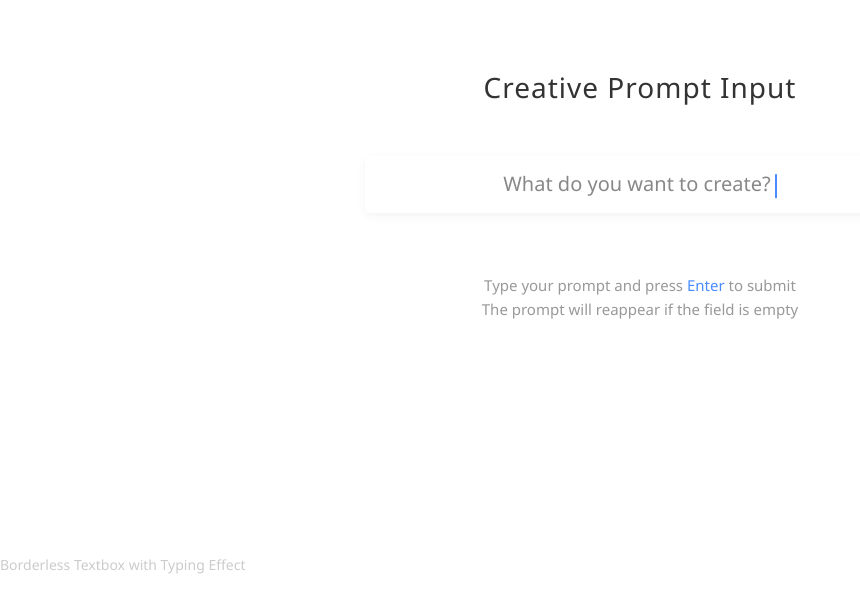
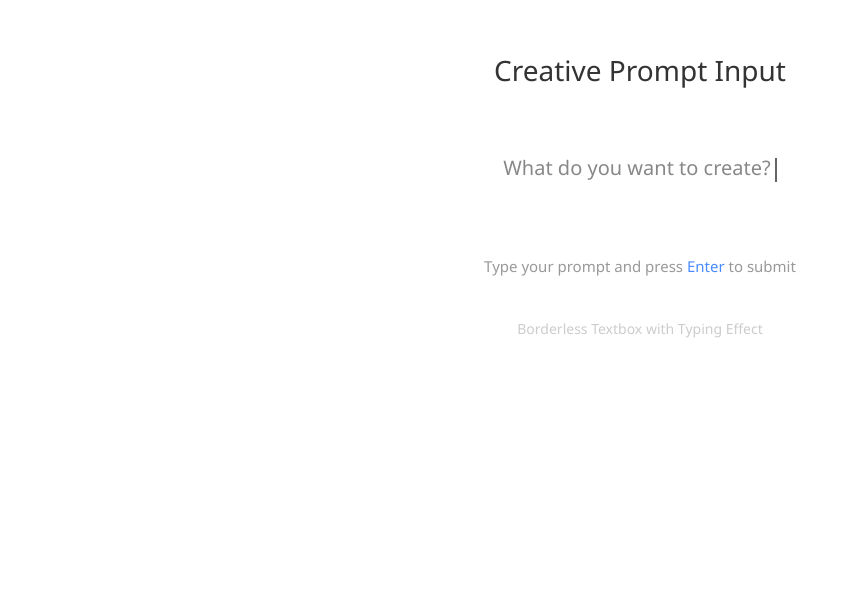
Before and after one commit to Warrrrrr/aetherwrite_ui_test, a plain HTML site: page index.html in a window 1280 px wide. Shown: the part 206-800 px from the top of the page, without its empty margins (0-860 px from the left). Drawn offline with Linux system fonts and the light colour scheme.

Commit message:
Update index.html

```diff
--- a/index.html
+++ b/index.html
@@ -19,6 +19,8 @@
             min-height: 100vh;
             background-color: #ffffff;
             padding: 20px;
+            line-height: 1.6;
+            color: #333;
         }
 
         .container {
@@ -28,11 +30,9 @@
         }
 
         .title {
-            color: #333;
-            margin-bottom: 50px;
+            margin-bottom: 40px;
             font-weight: 300;
             font-size: 28px;
-            letter-spacing: 1px;
         }
 
         .input-container {
@@ -47,17 +47,25 @@
             background: #ffffff;
             border: none;
             outline: none;
-            padding: 15px 5px;
+            padding: 12px 5px;
             font-size: 20px;
             color: #333;
             text-align: center;
-            transition: all 0.3s ease;
-            box-shadow: 0 3px 10px rgba(0, 0, 0, 0.05);
-            border-radius: 4px;
+            transition: all 0.2s ease;
+            /* Completely remove any borders, shadows, or outlines */
+            box-shadow: none;
+            border: none;
+            border-radius: 0;
+            -webkit-appearance: none;
+            -moz-appearance: none;
+            appearance: none;
         }
 
+        /* Remove focus styles to keep it completely clean */
         .textbox:focus {
-            box-shadow: 0 5px 15px rgba(0, 0, 0, 0.1);
+            outline: none;
+            box-shadow: none;
+            border: none;
         }
 
         .prompt-text {
@@ -76,7 +84,7 @@
             display: inline-block;
             width: 2px;
             height: 24px;
-            background: #4a8cff;
+            background: #666;
             margin-left: 4px;
             animation: blink 1s infinite;
             vertical-align: middle;
@@ -91,7 +99,6 @@
             color: #999;
             margin-top: 60px;
             font-size: 15px;
-            line-height: 1.6;
         }
 
         .highlight {
@@ -100,12 +107,16 @@
         }
 
         .footer {
-            position: absolute;
-            bottom: 20px;
-            width: 100%;
+            margin-top: 40px;
             color: #ccc;
             font-size: 14px;
         }
+
+        /* Remove any default browser styles */
+        input::-webkit-input-placeholder { color: transparent; }
+        input:-moz-placeholder { color: transparent; }
+        input::-moz-placeholder { color: transparent; }
+        input:-ms-input-placeholder { color: transparent; }
     </style>
 </head>
 <body>
@@ -119,12 +130,11 @@
             </div>
         </div>
 
-        <p class="instructions">Type your prompt and press <span class="highlight">Enter</span> to submit<br>
-        The prompt will reappear if the field is empty</p>
-    </div>
+        <p class="instructions">Type your prompt and press <span class="highlight">Enter</span> to submit</p>
 
-    <div class="footer">
-        Borderless Textbox with Typing Effect
+        <div class="footer">
+            Borderless Textbox with Typing Effect
+        </div>
     </div>
 
     <script>
@@ -171,7 +181,8 @@
                 if (e.key === 'Enter') {
                     const userInput = inputElement.value.trim();
                     if (userInput) {
-                        alert(`Your creation: "${userInput}" has been recorded!`);
+                        // For demonstration - you can process the input here
+                        console.log(`User input: ${userInput}`);
                         inputElement.value = '';
                         inputElement.blur();
                     }
```
